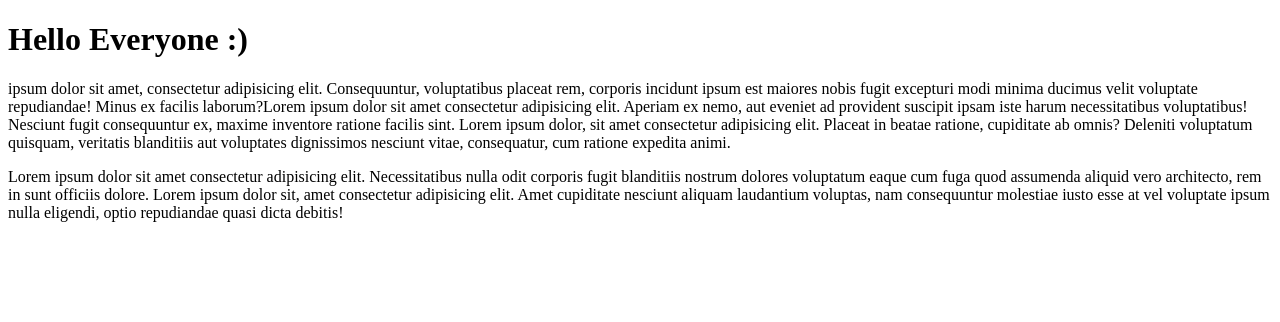
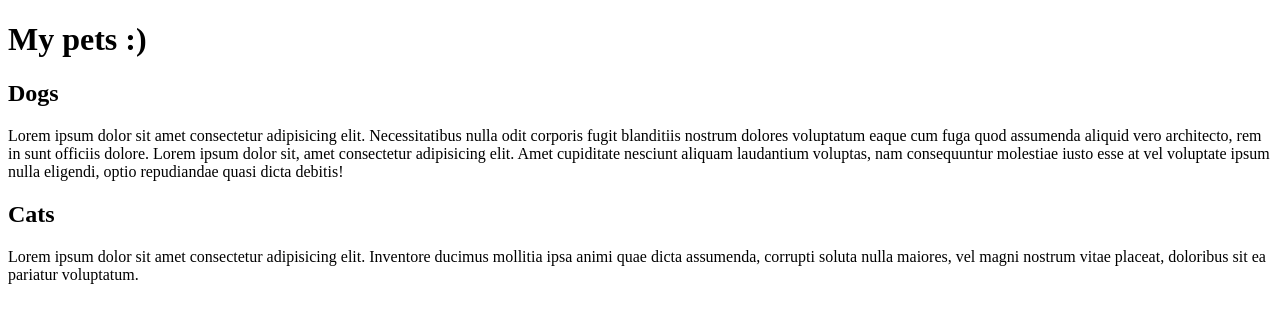
Before and after one commit to matheus-amorimb/html-css-advanced, a plain HTML site: page HTML Basics/firstpage.html in a window 1280 px wide. Drawn offline with Linux system fonts and the light colour scheme.

Commit message:
:sparkles: first page

```diff
--- a/HTML Basics/firstpage.html
+++ b/HTML Basics/firstpage.html
@@ -4,20 +4,9 @@
     <title>My first web page</title>
   </head>
   <body>
-    <h1>Hello Everyone :)</h1>
-    <p>
-      ipsum dolor sit amet, consectetur adipisicing elit. Consequuntur,
-      voluptatibus placeat rem, corporis incidunt ipsum est maiores nobis fugit
-      excepturi modi minima ducimus velit voluptate repudiandae! Minus ex
-      facilis laborum?Lorem ipsum dolor sit amet consectetur adipisicing elit.
-      Aperiam ex nemo, aut eveniet ad provident suscipit ipsam iste harum
-      necessitatibus voluptatibus! Nesciunt fugit consequuntur ex, maxime
-      inventore ratione facilis sint. Lorem ipsum dolor, sit amet consectetur
-      adipisicing elit. Placeat in beatae ratione, cupiditate ab omnis? Deleniti
-      voluptatum quisquam, veritatis blanditiis aut voluptates dignissimos
-      nesciunt vitae, consequatur, cum ratione expedita animi.
-    </p>
-
+    <!-- This is a comment -->
+    <h1>My pets :)</h1>
+    <h2>Dogs</h2>
     <p>
       Lorem ipsum dolor sit amet consectetur adipisicing elit. Necessitatibus
       nulla odit corporis fugit blanditiis nostrum dolores voluptatum eaque cum
@@ -27,5 +16,11 @@
       esse at vel voluptate ipsum nulla eligendi, optio repudiandae quasi dicta
       debitis!
     </p>
+    <h2>Cats</h2>
+    <p>
+      Lorem ipsum dolor sit amet consectetur adipisicing elit. Inventore ducimus
+      mollitia ipsa animi quae dicta assumenda, corrupti soluta nulla maiores,
+      vel magni nostrum vitae placeat, doloribus sit ea pariatur voluptatum.
+    </p>
   </body>
 </html>
```
